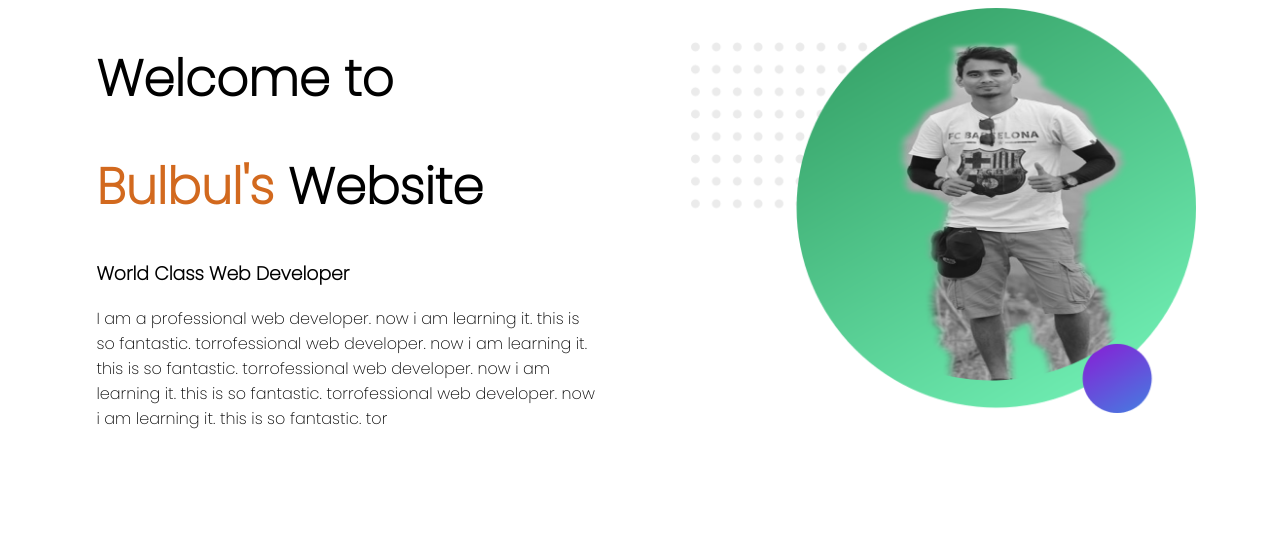
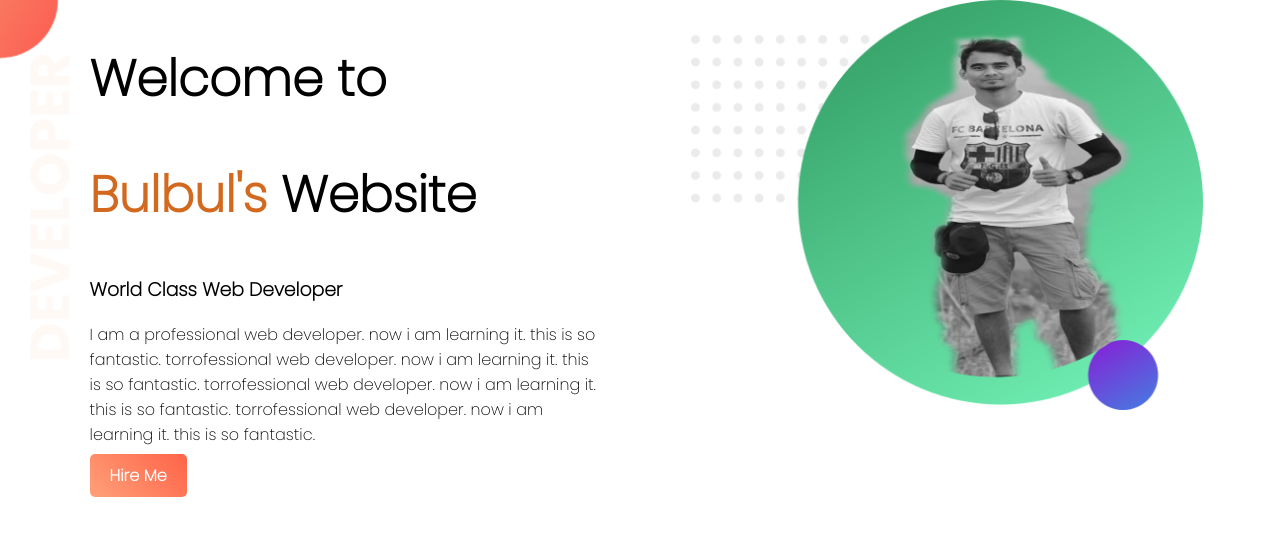
Before and after one commit to bulbul2696/web-portfolio, a plain HTML site: page index.html in a window 1280 px wide. Drawn offline with Linux system fonts and the light colour scheme.

Commit message:
added image

```diff
--- a/index.html
+++ b/index.html
@@ -9,15 +9,18 @@
     <link rel="stylesheet" href="style.css">
 </head>
 <body>
+        <section class="top-banner">
             <div class="half-width">
                 <h1>Welcome to</h1>
             <h1> <span class="name-highlight">Bulbul's</span> Website</h1>
             <h3>World Class Web Developer</h3>
-    <p>I am a professional web developer. now i am learning it. this is so fantastic. torrofessional web developer. now i am learning it. this is so fantastic. torrofessional web developer. now i am learning it. this is so fantastic. torrofessional web developer. now i am learning it. this is so fantastic. tor</p>
+            <p>I am a professional web developer. now i am learning it. this is so fantastic. torrofessional web developer. now i am learning it. this is so fantastic. torrofessional web developer. now i am learning it. this is so fantastic. torrofessional web developer. now i am learning it. this is so fantastic.</p>
+            <a class="link-button" target="_blank" href="https://www.linkedin.com/in/bulbul-barca05/">Hire Me</a>
             </div>
 
             <div class="half-width">
                 <img src="images/profile1.png" alt="">
             </div>
+        </section>
 </body>
 </html>
--- a/style.css
+++ b/style.css
@@ -1,5 +1,6 @@
 body{
     font-family: 'Poppins', sans-serif;
+    margin: 0%;
 }
 h1{
     font-size: 50px;
@@ -17,3 +18,18 @@ h1{
 .half-width img{
     width: 100%;
 }
+.top-banner{
+    background-image: url("images/top-banner.png");
+    background-repeat: no-repeat;
+}
+section{
+    height: 500px;
+}
+.link-button{
+    text-decoration: none;
+    background-image: linear-gradient(45deg, lightsalmon, tomato);
+    padding: 10px 20px ;
+    border-radius: 5px;
+    color: white;
+    font-weight: bold;
+}
```
Lines whose indentation alone changed are shown as unchanged.
